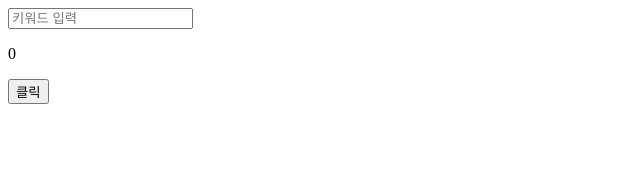
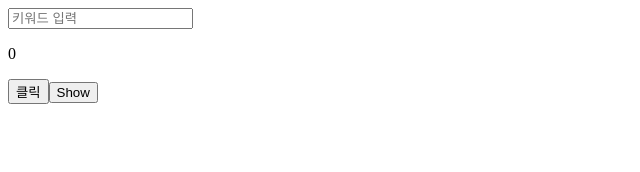
Before and after one commit to hyeongwoo94/react-moive2021, a React (Create React App) app: page / in a window 1280 px wide. Shown: the top 172 px of the page, without its empty margins (0-640 px from the left). Built offline with nearby package versions, Linux system fonts and the light colour scheme.

Commit message:
useEffect 응용

```diff
--- a/src/App.js
+++ b/src/App.js
@@ -1,5 +1,9 @@
 import { useEffect, useState } from "react";
-
+const Hellow = ()=> {
+  return(
+    <h2>hellow</h2>
+  )
+}
 const App = () => {
   const [counter, setCounter] = useState(0);
   const onClick = () => {setCounter((current) => current + 1)};
@@ -7,6 +11,8 @@ const App = () => {
   const onChange = (event) => {setKeyword(event.target.value)};
   useEffect(() => {},[keyword]);
   useEffect(() => {},[counter]);
+  const [show,setShow] = useState(false);
+  const onShowing = () => {setShow((current) => !current)}
 return(
   <>
   <input value={keyword}
@@ -15,19 +21,16 @@ return(
   />
   <p>{counter}</p>
   <button onClick={onClick}>클릭</button>
+  {show ? <Hellow /> : null}
+  <button onClick={onShowing}>{show ? "Hide": "Show"}</button>
   </>
 )
 }
 
 export default App;
 
-// useEffect는 두개의 argument를 가지는 함수이다.
-// 첫번째는 내가 실행시키고 싶은 코드 두번째는 리엑트가 지켜보는 것
-// 두번째가 변환될때마다 첫번째를 실행시키는 코드
-// parameter = 매개변수 = 함수와 메서드 입력 변수 명
-// argument = 전달인자,인자 = 함수와 메서드의 값
-// useEffect(() => {},[keyword]);
-// useEffect(() => {},[counter]);
-// []안에잇는 state만 지켜보면서 값이 바뀔때 해당 컴포넌트만 리렌더링을 해준다.
-// []빈칸이면 처음페이지가 나타날 때 한번만 실행된다.
-// useEffect(() => {},[counter,keyword]);이렇게 여러개를 한번에 써줘도 됨.
+// useEffect (() => {
+//   console.log("hi");
+//   return() => console.log ("bye");
+// },[])
+//리렌더링 될때 hi가 나오고 렌더링이 사라질때 bye가 나타난다.
```
